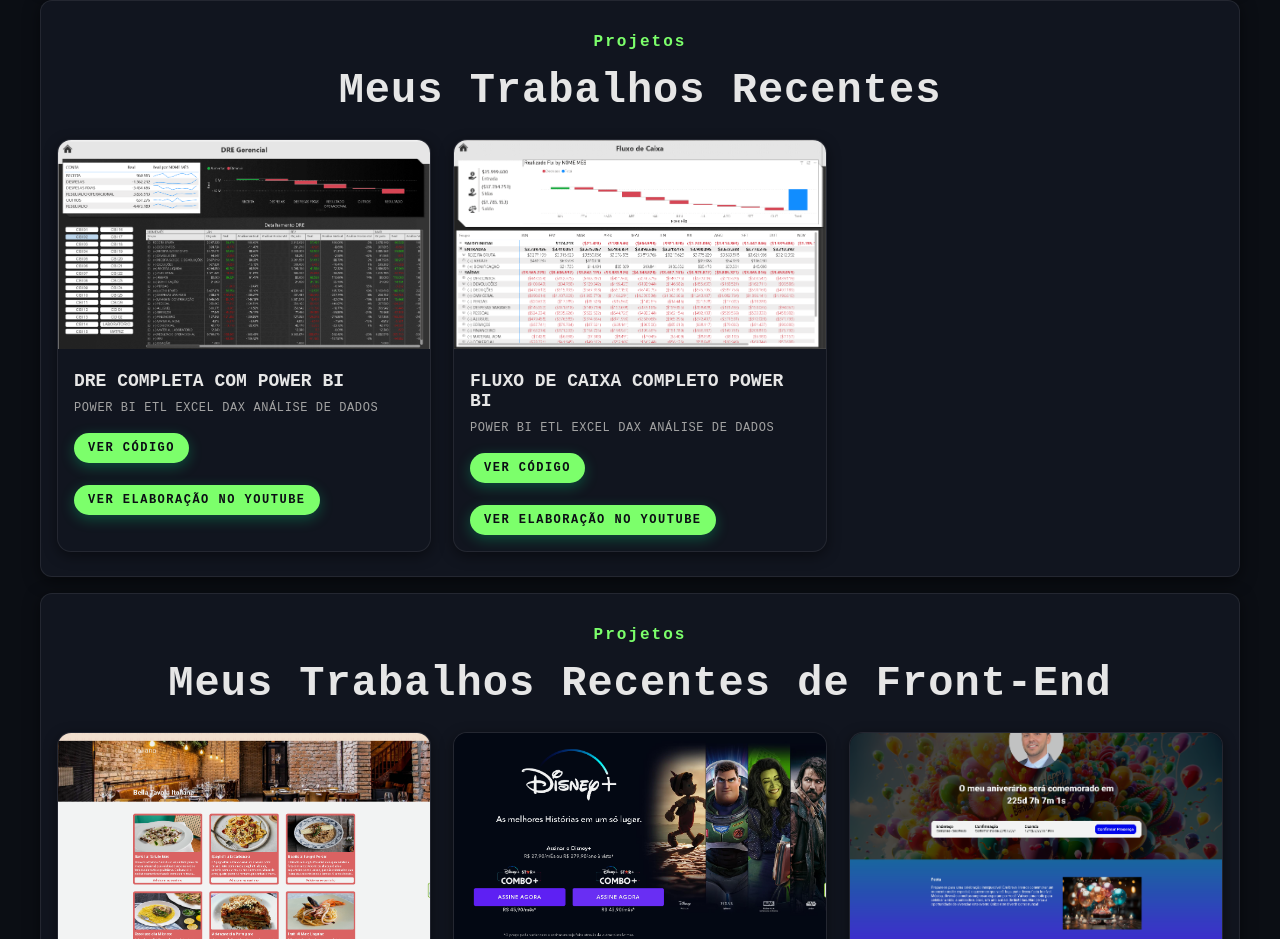
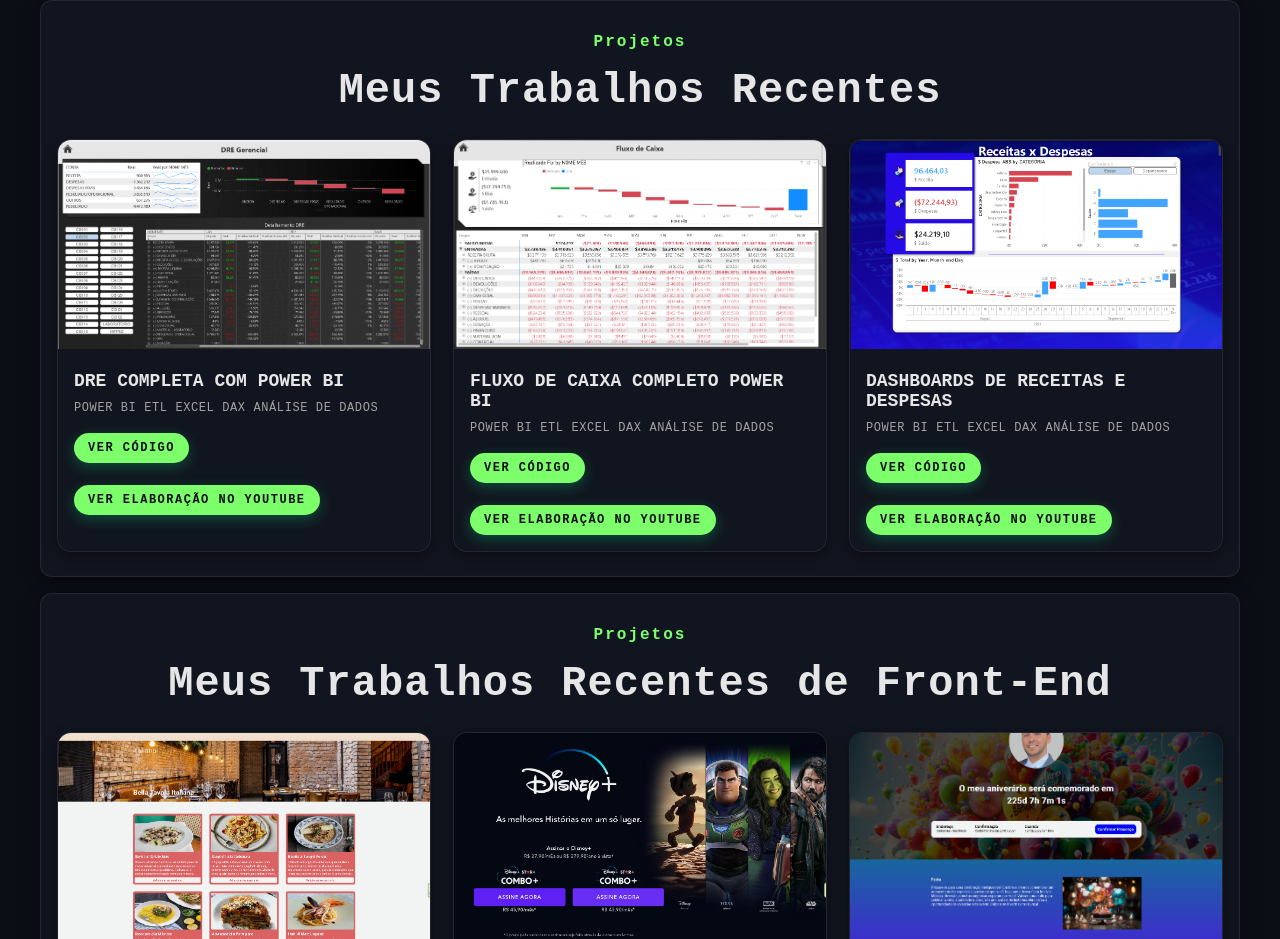
Before and after one commit to josevaldircalixto/portfolio_jvc, a React (Vite) app: page / in a window 1280 px wide. Shown: the part 1453-2392 px from the top of the page. Built offline with nearby package versions, Linux system fonts and the light colour scheme.

Commit message:
adicionado novo dashboard de receitas e despesas

```diff
--- a/src/components/ProjectsDados/ProjectsDados.tsx
+++ b/src/components/ProjectsDados/ProjectsDados.tsx
@@ -28,6 +28,13 @@ const projects = [
     img: "/projects/Criando um Fluxo de Caixa completo com power bi.png",
     code: "https://github.com/josevaldircalixto/criando_um_fluxo_de_caixa_completo_com_power_bi",
     youtube: "https://youtu.be/xVHWou6O8ds",
+  },
+  {
+    title: "Dashboards de Receitas e Despesas",
+    stack: "Power BI  ETL  Excel DAX Análise de Dados",
+    img: "/projects/Dashboard_de_Receitas_e_Despesas_Completo_no_Power_BI_dashboard.png",
+    code: "https://github.com/josevaldircalixto/Dashboard_de_Receitas_e_Despesas_Completo_no_Power_BI",
+    youtube: "https://youtu.be/W8N2b-p7VNA",
   },
 ];
 
```
Also changed, not shown: public/projects/Dashboard_de_Receitas_e_Despesas_Completo_no_Power_BI_dashboard.png (added).
